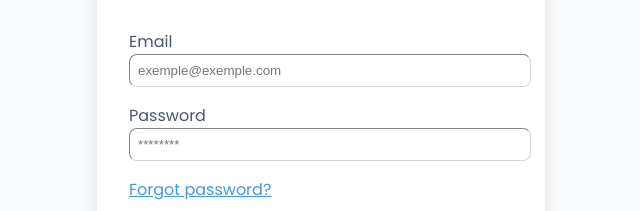
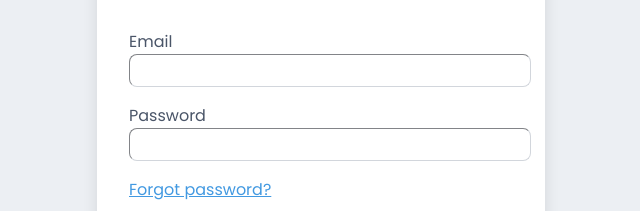
Before and after one commit to amirAgeatJ/challengeSem2, a website with bundled scripts: page template-frontend-ts-tailwind/public/login.html in a window 1280 px wide. Shown: the part 298-509 px from the top of the page, without its empty margins (319-959 px from the left). Built offline with nearby package versions, Linux system fonts and the light colour scheme.

Commit message:
update login et register

```diff
--- a/template-frontend-ts-tailwind/public/login.css
+++ b/template-frontend-ts-tailwind/public/login.css
@@ -1,5 +1,5 @@
 body {
-  background-color: #f9fafb;
+  background-color: #eceff3;
   display: flex;
   align-items: center;
   justify-content: center;
--- a/template-frontend-ts-tailwind/public/login.html
+++ b/template-frontend-ts-tailwind/public/login.html
@@ -20,11 +20,11 @@
         <form id="loginForm">
             <div class="mb-4">
                 <label for="email" class="block text-gray-700">Email</label>
-                <input type="email" id="email" placeholder="exemple@exemple.com" class="w-full p-2 border border-gray-300 rounded">
+                <input type="email" id="email"  class="w-full p-2 border border-gray-300 rounded">
             </div>
             <div class="mb-4">
                 <label for="password" class="block text-gray-700">Password</label>
-                <input type="password" id="password" placeholder="********" class="w-full p-2 border border-gray-300 rounded">
+                <input type="password" id="password" class="w-full p-2 border border-gray-300 rounded">
             </div>
             <div class="text-right mb-4">
                 <a href="forgot-password.html" class="text-blue-500">Forgot password?</a>
--- a/template-frontend-ts-tailwind/public/register.css
+++ b/template-frontend-ts-tailwind/public/register.css
@@ -1,5 +1,5 @@
 body {
-  background-color: #f9fafb;
+  background-color: #eceff3;
   display: flex;
   align-items: center;
   justify-content: center;
```
